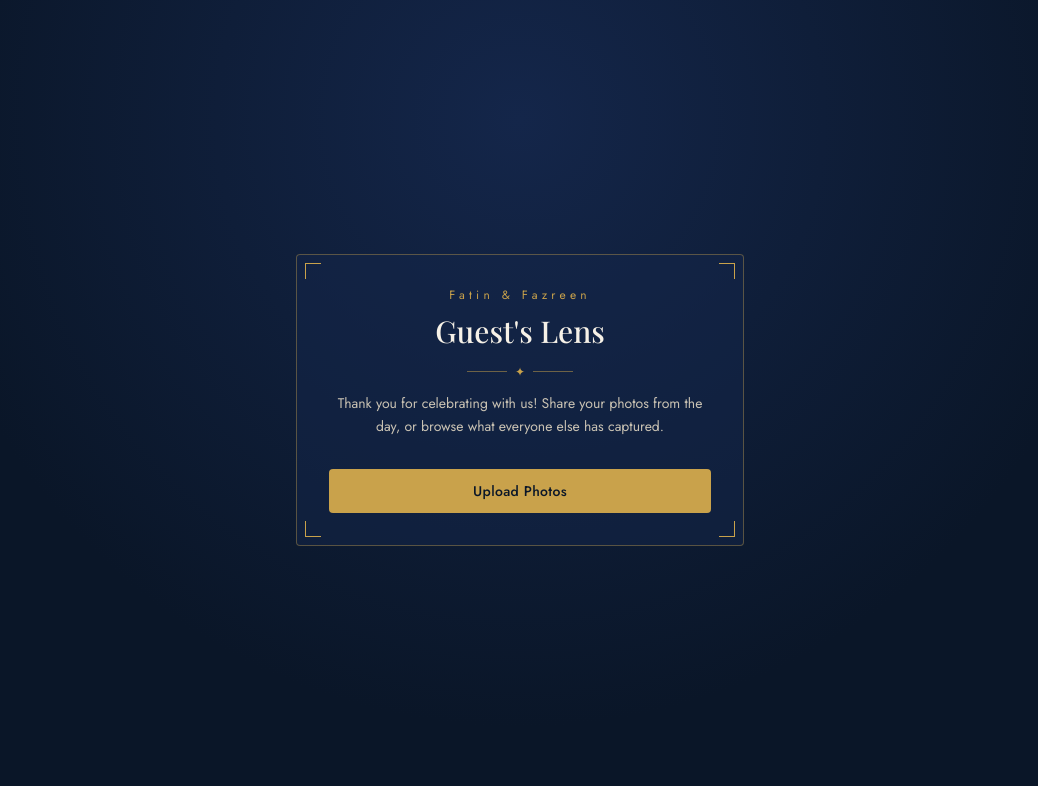
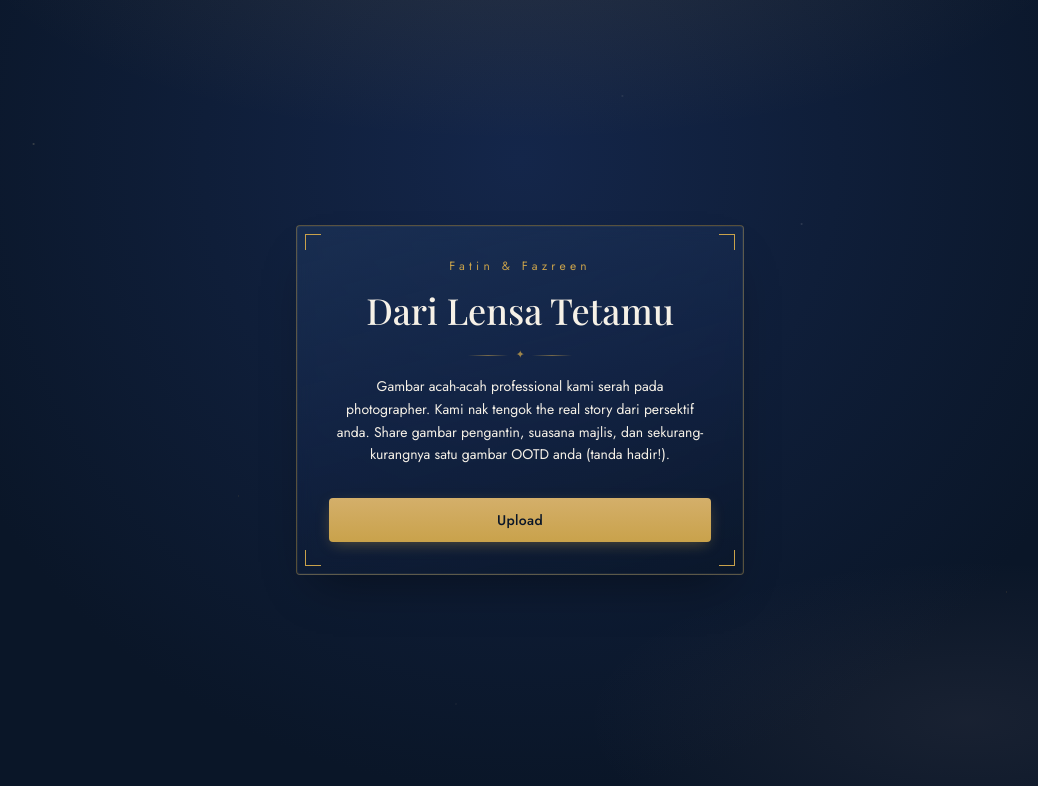
Before and after one commit to ayishh/guest-lens, a Next.js app: page / in a window 1280 px wide. Shown: the top 786 px of the page, without its empty margins (120-1158 px from the left). Built offline with nearby package versions, Linux system fonts and the light colour scheme.

Commit message:
last update kot

```diff
--- a/package.json
+++ b/package.json
@@ -11,6 +11,7 @@
   "dependencies": {
     "firebase": "^12.17.1",
     "gsap": "^3.15.0",
+    "jszip": "^3.10.1",
     "next": "16.3.1",
     "react": "19.2.8",
     "react-dom": "19.2.8"
--- a/src/app/globals.css
+++ b/src/app/globals.css
@@ -1,58 +1,201 @@
 @import "tailwindcss";
 
-/* Wedding theme colors — change once here, updates everywhere */
+/* Wedding theme — champagne gold on deep midnight navy */
 :root {
   --color-navy-deep: #0a1628;
   --color-navy: #14264a;
+  --color-navy-soft: #1c3358;
   --color-gold: #c9a24b;
   --color-gold-light: #d4af6a;
+  --color-champagne: #e8d5a3;
+  --color-blush: #c4a4a4;
   --color-ivory: #f6f1e7;
   --color-muted: #c9c2b3;
 }
 
 body {
   font-family: var(--font-sans), sans-serif;
+  color: var(--color-ivory);
 }
 
-/* Apply to headings that should use the elegant serif font */
 .font-display {
   font-family: var(--font-serif), serif;
 }
 
-/* Full-page dark navy background with a soft glow, used on every page */
+.font-script {
+  font-family: var(--font-script), cursive;
+}
+
+/* Full-page romantic atmosphere */
 .wedding-bg {
-  background: radial-gradient(
-    circle at 50% 15%,
-    var(--color-navy) 0%,
-    var(--color-navy-deep) 65%
+  position: relative;
+  isolation: isolate;
+  background:
+    radial-gradient(ellipse 80% 50% at 50% -10%, rgba(201, 162, 75, 0.12) 0%, transparent 55%),
+    radial-gradient(ellipse 60% 40% at 85% 90%, rgba(196, 164, 164, 0.08) 0%, transparent 50%),
+    radial-gradient(circle at 50% 20%, var(--color-navy) 0%, var(--color-navy-deep) 70%);
+  /* Clip horizontal petal drift only — keep vertical scroll for gallery */
+  overflow-x: hidden;
+}
+
+.wedding-bg::before {
+  content: "";
+  position: absolute;
+  inset: 0;
+  z-index: 0;
+  pointer-events: none;
+  opacity: 0.35;
+  background-image:
+    radial-gradient(1.5px 1.5px at 12% 18%, rgba(232, 213, 163, 0.55) 0%, transparent 100%),
+    radial-gradient(1px 1px at 28% 62%, rgba(201, 162, 75, 0.4) 0%, transparent 100%),
+    radial-gradient(1.5px 1.5px at 72% 28%, rgba(246, 241, 231, 0.35) 0%, transparent 100%),
+    radial-gradient(1px 1px at 88% 74%, rgba(201, 162, 75, 0.45) 0%, transparent 100%),
+    radial-gradient(1px 1px at 45% 88%, rgba(232, 213, 163, 0.3) 0%, transparent 100%),
+    radial-gradient(1.5px 1.5px at 58% 12%, rgba(246, 241, 231, 0.25) 0%, transparent 100%);
+  animation: twinkle 6s ease-in-out infinite alternate;
+}
+
+.wedding-bg > * {
+  position: relative;
+  z-index: 1;
+}
+
+@keyframes twinkle {
+  from {
+    opacity: 0.25;
+  }
+  to {
+    opacity: 0.5;
+  }
+}
+
+@keyframes float-petal {
+  0% {
+    transform: translateY(0) translateX(0) rotate(0deg);
+    opacity: 0;
+  }
+  12% {
+    opacity: 0.55;
+  }
+  88% {
+    opacity: 0.35;
+  }
+  100% {
+    transform: translateY(110vh) translateX(40px) rotate(180deg);
+    opacity: 0;
+  }
+}
+
+.invite-card {
+  background: linear-gradient(
+    165deg,
+    rgba(28, 51, 88, 0.72) 0%,
+    rgba(20, 38, 74, 0.55) 50%,
+    rgba(10, 22, 40, 0.65) 100%
+  );
+  border: 1px solid rgba(201, 162, 75, 0.4);
+  box-shadow:
+    0 0 0 1px rgba(232, 213, 163, 0.06) inset,
+    0 24px 48px -20px rgba(0, 0, 0, 0.45);
+  backdrop-filter: blur(8px);
+}
+
+.ornament-corner {
+  position: absolute;
+  width: 1rem;
+  height: 1rem;
+  border-color: var(--color-gold);
+  pointer-events: none;
+}
+
+.divider-ornament {
+  display: flex;
+  align-items: center;
+  justify-content: center;
+  gap: 0.5rem;
+  margin: 0.75rem 0;
+}
+
+.divider-ornament .line {
+  height: 1px;
+  width: 2.5rem;
+  background: linear-gradient(
+    90deg,
+    transparent,
+    rgba(201, 162, 75, 0.55),
+    transparent
   );
 }
 
-/* The gold-bordered card that holds each page's content */
-.invite-card {
-  background: rgba(20, 38, 74, 0.5);
-  border: 1px solid rgba(201, 162, 75, 0.4);
+.divider-ornament .gem {
+  color: var(--color-gold);
+  font-size: 0.65rem;
+  animation: gem-pulse 3s ease-in-out infinite;
 }
 
-/* Solid gold button, e.g. "Upload Photos" */
-.btn-gold {
-  background: var(--color-gold);
-  color: var(--color-navy-deep);
-  transition: background-color 0.2s ease;
-}
-.btn-gold:hover {
-  background: var(--color-gold-light);
+@keyframes gem-pulse {
+  0%,
+  100% {
+    opacity: 0.7;
+    transform: scale(1);
+  }
+  50% {
+    opacity: 1;
+    transform: scale(1.15);
+  }
 }
 
-/* Outlined gold button, e.g. "View Gallery" */
+.btn-gold {
+  display: inline-flex;
+  align-items: center;
+  justify-content: center;
+  background: linear-gradient(180deg, var(--color-gold-light) 0%, var(--color-gold) 100%);
+  color: var(--color-navy-deep);
+  transition:
+    background 0.25s ease,
+    transform 0.25s ease,
+    box-shadow 0.25s ease;
+  box-shadow: 0 4px 16px -4px rgba(201, 162, 75, 0.45);
+}
+
+.btn-gold:hover {
+  background: linear-gradient(180deg, #e0c078 0%, var(--color-gold-light) 100%);
+  transform: translateY(-1px);
+  box-shadow: 0 6px 20px -4px rgba(201, 162, 75, 0.55);
+}
+
+.btn-gold:active {
+  transform: translateY(0);
+}
+
 .btn-gold-outline {
+  display: inline-flex;
+  align-items: center;
+  justify-content: center;
   border: 1px solid var(--color-gold);
   color: var(--color-gold);
   transition:
-    background-color 0.2s ease,
-    color 0.2s ease;
+    background-color 0.25s ease,
+    color 0.25s ease,
+    transform 0.25s ease;
 }
+
 .btn-gold-outline:hover {
   background: var(--color-gold);
   color: var(--color-navy-deep);
+  transform: translateY(-1px);
 }
+
+/* Soft floating petals (decorative) */
+.petal {
+  position: absolute;
+  z-index: 0;
+  pointer-events: none;
+  border-radius: 60% 40% 60% 40%;
+  background: linear-gradient(
+    135deg,
+    rgba(232, 213, 163, 0.35),
+    rgba(196, 164, 164, 0.25)
+  );
+  animation: float-petal linear infinite;
+}
--- a/src/app/layout.js
+++ b/src/app/layout.js
@@ -1,9 +1,6 @@
-import { Playfair_Display, Jost } from "next/font/google";
+import { Playfair_Display, Jost, Great_Vibes } from "next/font/google";
 import "./globals.css";
 
-// Next.js downloads these fonts at build time and serves them from your own
-// site — faster than the old <style jsx> Google Fonts import, and it works
-// on every page automatically, no "use client" needed just for fonts.
 const playfairDisplay = Playfair_Display({
   subsets: ["latin"],
   weight: ["500", "600"],
@@ -17,14 +14,18 @@ const jost = Jost({
   variable: "--font-sans",
 });
 
+const greatVibes = Great_Vibes({
+  subsets: ["latin"],
+  weight: ["400"],
+  variable: "--font-script",
+});
+
 export const metadata = {
-  title: "Guest Lens",
-  description: "Share your photos from Fatin & Fazreen's wedding day",
+  title: "Melalui Mata Anda / Through Your Eyes — Fatin & Fazreen",
+  description:
+    "Gambar acah-acah professional kami serah pada photographer. Kongsi real story dari sudut anda — including a handsome/cantik photo of yourself.",
 };
 
-// This tells phone browsers to render the page at the phone's real width,
-// instead of zoomed out like a desktop site. Without this, mobile layouts
-// (like the gold-bordered cards) can look tiny and squished.
 export const viewport = {
   width: "device-width",
   initialScale: 1,
@@ -33,7 +34,10 @@ export const viewport = {
 
 export default function RootLayout({ children }) {
   return (
-    <html lang="en" className={`${playfairDisplay.variable} ${jost.variable}`}>
+    <html
+      lang="ms"
+      className={`${playfairDisplay.variable} ${jost.variable} ${greatVibes.variable}`}
+    >
       <body style={{ margin: 0, background: "#0A1628" }}>{children}</body>
     </html>
   );
--- a/src/app/page.jsx
+++ b/src/app/page.jsx
@@ -1,50 +1,77 @@
+"use client";
+
 import Link from "next/link";
 import CoupleNames from "@/components/CoupleName.jsx";
+import PageReveal from "@/components/PageReveal.jsx";
+import WeddingPetals from "@/components/WeddingPetals.jsx";
 
 export default function HomePage() {
   return (
     <div className="wedding-bg min-h-[100dvh] flex items-center justify-center px-4 py-8 sm:p-6">
-      <div className="invite-card w-full max-w-md rounded-sm p-6 sm:p-8 relative text-center">
+      <WeddingPetals count={9} />
 
-        {/* corner ornaments */}
+      <PageReveal className="w-full max-w-md">
+        <div className="invite-card w-full rounded-sm p-6 sm:p-8 relative text-center">
           <div className="absolute top-2 left-2 w-3.5 h-3.5 sm:w-4 sm:h-4 border-t border-l border-[#C9A24B]" />
           <div className="absolute top-2 right-2 w-3.5 h-3.5 sm:w-4 sm:h-4 border-t border-r border-[#C9A24B]" />
           <div className="absolute bottom-2 left-2 w-3.5 h-3.5 sm:w-4 sm:h-4 border-b border-l border-[#C9A24B]" />
           <div className="absolute bottom-2 right-2 w-3.5 h-3.5 sm:w-4 sm:h-4 border-b border-r border-[#C9A24B]" />
 
-        <CoupleNames className="text-xs tracking-[0.3em] sm:tracking-[0.35em] mb-2" />
-
-        <h1 className="font-display text-2xl sm:text-3xl text-[#F6F1E7] mb-1 leading-snug">
-          Guest's Lens
-        </h1>
-
-        <div className="flex items-center justify-center gap-2 my-3">
-          <span className="h-px w-8 sm:w-10 bg-[#C9A24B]/50" />
-          <span className="text-[#C9A24B] text-xs">✦</span>
-          <span className="h-px w-8 sm:w-10 bg-[#C9A24B]/50" />
+          <div data-reveal>
+            <CoupleNames className="text-xs tracking-[0.3em] sm:tracking-[0.35em] mb-3" />
           </div>
 
-        <p className="text-[#C9C2B3] text-[13px] sm:text-sm leading-relaxed mb-8 px-2">
-          Thank you for celebrating with us! Share your photos from the day,
-          or browse what everyone else has captured.
+          {/* <p
+            data-reveal
+            className="font-script text-[#E8D5A3] text-2xl sm:text-3xl mb-1 leading-none"
+          >
+            Sumbangan anda
+          </p> */}
+
+          <h1
+            data-reveal
+            className="font-display text-3xl sm:text-4xl text-[#F6F1E7] mb-0.5 leading-snug"
+          >
+            Dari Lensa Tetamu
+          </h1>
+          {/* <p
+            data-reveal
+            className="text-[#C9C2B3] text-[11px] sm:text-xs tracking-[0.2em] uppercase mb-1"
+          >
+            Through Your Eyes
+          </p> */}
+
+          <div data-reveal className="divider-ornament">
+            <span className="line" />
+            <span className="gem">✦</span>
+            <span className="line" />
+          </div>
+
+          <div data-reveal className="mb-8 px-1 space-y-3">
+            <p className="text-[#F6F1E7] text-[13px] sm:text-sm leading-relaxed">
+              Gambar acah-acah professional kami serah pada photographer. Kami nak tengok
+               the real story dari persektif anda. Share gambar pengantin, suasana majlis,
+               dan sekurang-kurangnya satu gambar OOTD anda (tanda hadir!).
+
             </p>
+            {/* <p className="text-[#C9C2B3] text-[12px] sm:text-[13px] leading-relaxed">
+              The polished, professional shots we leave to the photographer.
+              What we want is the real story from your angle — the funny
+              moments, the resigned faces, and at least one handsome/pretty
+              photo of yourself. No excuses — please upload!
+            </p> */}
+          </div>
 
-        <div className="flex flex-col gap-3">
+          <div data-reveal className="flex flex-col gap-3">
             <Link
               href="/upload"
               className="btn-gold font-medium tracking-wide text-base sm:text-sm py-3.5 sm:py-3 rounded-sm"
             >
-            Upload Photos
+              Upload
             </Link>
-
-          {/* <Link
-            href="/gallery"
-            className="btn-gold-outline font-medium tracking-wide text-base sm:text-sm py-3.5 sm:py-3 rounded-sm"
-          >
-            View Gallery
-          </Link> */}
           </div>
         </div>
+      </PageReveal>
     </div>
   );
 }
--- a/src/app/upload/page.jsx
+++ b/src/app/upload/page.jsx
@@ -1,59 +1,59 @@
-// specify that this file need to run on browser, not just on the server
 "use client";
 
-import { useState } from "react";
+import { useEffect, useState } from "react";
 import { useRouter } from "next/navigation";
 import { db } from "@/lib/firebase";
 import { collection, addDoc, serverTimestamp } from "firebase/firestore";
 import compressImage from "@/lib/compressImage";
 import CoupleNames from "@/components/CoupleName.jsx";
+import PageReveal from "@/components/PageReveal.jsx";
+import WeddingPetals from "@/components/WeddingPetals.jsx";
 
 export default function UploadPage() {
   const router = useRouter();
 
-  // list of states that are stored and can be updated
-  const [files, setFiles] = useState([]);             // store the list of image file that user want to upload
-  const [guestName, setGuestName] = useState("");     // store the name the guest type in
-  const [guestWish, setGuestWish] = useState("");     // store the wish the guest type in
-  const [uploading, setUploading] = useState(false);  // track whether an upload is in progress(use for loading spinner)
-  const [error, setError] = useState("");             // store an error message if something goes wrong
+  const [files, setFiles] = useState([]);
+  const [guestName, setGuestName] = useState("");
+  const [guestWish, setGuestWish] = useState("");
+  const [uploading, setUploading] = useState(false);
+  const [progress, setProgress] = useState("");
+  const [error, setError] = useState("");
+  const [previewUrls, setPreviewUrls] = useState([]);
 
+  useEffect(() => {
+    const urls = files.map((f) => URL.createObjectURL(f));
+    setPreviewUrls(urls);
+    return () => urls.forEach((u) => URL.revokeObjectURL(u));
+  }, [files]);
 
-  // This function runs whenever user picks file from a file input
   const handleFileChange = (e) => {
-    // convert the browser object into array and takes only the first 3 file from that array
     const selected = Array.from(e.target.files).slice(0, 3);
-
-    // update the files state with this new list of files (max 3)
     setFiles(selected);
+    e.target.value = "";
   };
 
-  // Removes a single file from the preview list before upload, by its index
   const handleRemoveFile = (indexToRemove) => {
     setFiles((prev) => prev.filter((_, i) => i !== indexToRemove));
   };
 
-  // A function that handles upload. It uses async because it uses await to wait for the upload to finish
   const handleUpload = async () => {
-    // Safety check : if no files were selected,  show an error message and return
     if (files.length === 0) {
-      setError("Please select at least 1 photo.");
+      setError("Sila pilih sekurang-kurangnya 1 gambar.");
       return;
     }
 
-    // Before start the upload, set the uploading state to true so that user can see the loading spinner
     setUploading(true);
-
-    // Clear any previous error
     setError("");
 
     try {
-      // Loop over the files and upload them one by one
-      for (const file of files) {
-        // Compress before uploading
+      for (let i = 0; i < files.length; i++) {
+        const file = files[i];
+        setProgress(
+          `Memuat naik ${i + 1} / ${files.length}…`,
+        );
+
         const compressedFile = await compressImage(file);
 
-        // build a form  data object. This format is required by Cloudinary
         const formData = new FormData();
         formData.append("file", compressedFile);
         formData.append(
@@ -61,7 +61,6 @@ export default function UploadPage() {
           process.env.NEXT_PUBLIC_CLOUDINARY_UPLOAD_PRESET,
         );
 
-        // send the image to Cloudinary via POST request
         const res = await fetch(
           `https://api.cloudinary.com/v1_1/${process.env.NEXT_PUBLIC_CLOUDINARY_CLOUD_NAME}/image/upload`,
           {
@@ -70,11 +69,8 @@ export default function UploadPage() {
           },
         );
 
-        // convert Cloudinary response into usable JavaSript object and logs it into consol
         const data = await res.json();
-        console.log("Cloudinary response:", data);
 
-        // check if the upload was successful. Cloudinary returns a secure url on success
         if (!data.secure_url) {
           throw new Error(data.error?.message || "Upload failed");
         }
@@ -88,65 +84,75 @@ export default function UploadPage() {
       }
 
       setFiles([]);
-
-      // Upload finished — go straight to the gallery instead of showing a
-      // "thank you" screen first.
       router.push("/gallery");
     } catch (err) {
-      // catch error if something went wrong
       console.error(err);
-      setError(err.message || "Something went wrong. Please try again.");
-
-      // finally, turn off the loading spinner
+      setError(
+        err.message ||
+          "Ada masalah. Sila cuba lagi.",
+      );
     } finally {
       setUploading(false);
+      setProgress("");
     }
   };
 
-
-
   return (
     <div className="wedding-bg min-h-[100dvh] flex items-center justify-center px-4 py-8 sm:p-6">
-      <div className="invite-card w-full max-w-md rounded-sm p-5 sm:p-8 relative">
-        {/* corner ornaments */}
+      <WeddingPetals count={7} />
+
+      <PageReveal className="w-full max-w-md">
+        <div className="invite-card w-full rounded-sm p-5 sm:p-8 relative">
           <div className="absolute top-2 left-2 w-3.5 h-3.5 sm:w-4 sm:h-4 border-t border-l border-[#C9A24B]" />
           <div className="absolute top-2 right-2 w-3.5 h-3.5 sm:w-4 sm:h-4 border-t border-r border-[#C9A24B]" />
           <div className="absolute bottom-2 left-2 w-3.5 h-3.5 sm:w-4 sm:h-4 border-b border-l border-[#C9A24B]" />
           <div className="absolute bottom-2 right-2 w-3.5 h-3.5 sm:w-4 sm:h-4 border-b border-r border-[#C9A24B]" />
 
-        <div className="text-center mb-6 px-2">
+          <div data-reveal className="text-center mb-6 px-2">
             <CoupleNames className="text-xs tracking-[0.3em] sm:tracking-[0.35em] mb-2" />
-          <h1 className="font-display text-xl sm:text-2xl text-[#F6F1E7] mb-1 leading-snug">
-            Share Your Photos
+            <p className="font-script text-[#E8D5A3] text-xl sm:text-2xl mb-0.5">
+              Dari Lensa Tetamu
+            </p>
+            <h1 className="font-display text-xl sm:text-2xl text-[#F6F1E7] mb-0.5 leading-snug">
+              Kongsi Gambar Anda
             </h1>
-          <div className="flex items-center justify-center gap-2 my-3">
-            <span className="h-px w-8 sm:w-10 bg-[#C9A24B]/50" />
-            <span className="text-[#C9A24B] text-xs">✦</span>
-            <span className="h-px w-8 sm:w-10 bg-[#C9A24B]/50" />
+            {/* <p className="text-[#C9C2B3] text-[11px] tracking-[0.18em] uppercase mb-1">
+              Share a Few Snapshots
+            </p> */}
+            <div className="divider-ornament">
+              <span className="line" />
+              <span className="gem">✦</span>
+              <span className="line" />
             </div>
-          <p className="text-[#C9C2B3] text-[13px] sm:text-sm">
-            Up to 3 photos, no login needed.
+            <p className="text-[#F6F1E7] text-[13px] sm:text-sm leading-relaxed">
+              Gambar pengantin, suasana majlis, dan satu gambar OOTD anda.
+              Maksimum 3 gambar.
             </p>
+            {/* <p className="text-[#C9C2B3] text-[12px] sm:text-[13px] leading-relaxed mt-1.5">
+              Funny moments, resigned faces, and one flattering shot of you. Up
+              to 3 photos.
+            </p> */}
           </div>
 
+          <div data-reveal>
             <input
               type="text"
-          placeholder="Your name (optional)"
+              placeholder="Nama Tetamu"
               value={guestName}
               onChange={(e) => setGuestName(e.target.value)}
-          className="w-full bg-transparent border border-[#C9A24B]/40 rounded-sm px-3 py-3 sm:py-2 mb-4 text-[#F6F1E7] placeholder-[#C9C2B3]/60 text-base sm:text-sm focus:outline-none focus:border-[#C9A24B]"
+              className="w-full bg-transparent border border-[#C9A24B]/40 rounded-sm px-3 py-3 sm:py-2 mb-3 text-[#F6F1E7] placeholder-[#C9C2B3]/60 text-base sm:text-sm focus:outline-none focus:border-[#C9A24B]"
             />
 
             <input
               type="text"
-          placeholder="Your wish (optional)"
+              placeholder="Ucapan"
               value={guestWish}
               onChange={(e) => setGuestWish(e.target.value)}
               className="w-full bg-transparent border border-[#C9A24B]/40 rounded-sm px-3 py-3 sm:py-2 mb-4 text-[#F6F1E7] placeholder-[#C9C2B3]/60 text-base sm:text-sm focus:outline-none focus:border-[#C9A24B]"
             />
 
             <label className="block w-full mb-4">
-          <span className="sr-only">Choose photos</span>
+              <span className="sr-only">Pilih gambar</span>
               <input
                 type="file"
                 accept="image/*"
@@ -159,9 +165,10 @@ export default function UploadPage() {
             {files.length > 0 && (
               <div className="grid grid-cols-3 gap-1.5 sm:gap-2 mb-4">
                 {files.map((file, i) => (
-              <div key={i} className="relative">
+                  <div key={`${file.name}-${i}`} className="relative">
+                    {/* eslint-disable-next-line @next/next/no-img-element */}
                     <img
-                  src={URL.createObjectURL(file)}
+                      src={previewUrls[i]}
                       alt="preview"
                       className="w-full aspect-square object-cover rounded-sm border border-[#C9A24B]/40"
                     />
@@ -171,6 +178,7 @@ export default function UploadPage() {
                       className="absolute -top-1.5 -right-1.5 w-5 h-5 flex items-center justify-center
                                  rounded-full bg-[#0A1628] border border-[#C9A24B]/60 text-[#C9A24B]
                                  text-xs leading-none"
+                      aria-label="Remove photo"
                     >
                       ✕
                     </button>
@@ -183,14 +191,22 @@ export default function UploadPage() {
               <p className="text-red-400 text-[13px] sm:text-sm mb-4">{error}</p>
             )}
 
+            {uploading && progress && (
+              <p className="text-[#E8D5A3] text-[12px] sm:text-xs mb-3 text-center tracking-wide">
+                {progress}
+              </p>
+            )}
+
             <button
               onClick={handleUpload}
               disabled={uploading}
               className="btn-gold w-full font-medium tracking-wide text-base sm:text-sm py-3.5 sm:py-2.5 rounded-sm disabled:opacity-50"
             >
-          {uploading ? "Uploading..." : "Upload Photos"}
+              {uploading ? "Memuat naik… / Uploading…" : "Muat Naik / Upload"}
             </button>
           </div>
         </div>
+      </PageReveal>
+    </div>
   );
 }
--- /dev/null
+++ b/src/components/PageReveal.jsx
@@ -0,0 +1,43 @@
+"use client";
+
+import { useEffect, useRef } from "react";
+import { gsap } from "gsap";
+
+/**
+ * Fades/slides children in on mount. Mark child elements with
+ * `data-reveal` for staggered entrance; unmarked children animate as one.
+ */
+export default function PageReveal({ children, className = "" }) {
+  const rootRef = useRef(null);
+
+  useEffect(() => {
+    const root = rootRef.current;
+    if (!root) return;
+
+    const targets = root.querySelectorAll("[data-reveal]");
+    const els = targets.length > 0 ? targets : [root];
+
+    const ctx = gsap.context(() => {
+      gsap.fromTo(
+        els,
+        { opacity: 0, y: 22 },
+        {
+          opacity: 1,
+          y: 0,
+          duration: 0.75,
+          stagger: 0.1,
+          ease: "power3.out",
+          clearProps: "transform",
+        },
+      );
+    }, root);
+
+    return () => ctx.revert();
+  }, []);
+
+  return (
+    <div ref={rootRef} className={className}>
+      {children}
+    </div>
+  );
+}
--- /dev/null
+++ b/src/components/WeddingPetals.jsx
@@ -0,0 +1,82 @@
+"use client";
+
+import { useEffect, useRef } from "react";
+import { gsap } from "gsap";
+
+/**
+ * Soft floating petals for a romantic wedding atmosphere.
+ * Purely decorative — pointer-events none, sits behind page content.
+ */
+export default function WeddingPetals({ count = 8 }) {
+  const rootRef = useRef(null);
+
+  useEffect(() => {
+    const root = rootRef.current;
+    if (!root) return;
+
+    const petals = Array.from(root.querySelectorAll(".petal"));
+    const tweens = [];
+
+    petals.forEach((petal, i) => {
+      const duration = 16 + Math.random() * 10;
+      const delay = i * 0.9 + Math.random() * 3;
+      const startX = 5 + Math.random() * 90;
+      const drift = (20 + Math.random() * 40) * (i % 2 === 0 ? 1 : -1);
+      const size = 6 + Math.random() * 10;
+
+      gsap.set(petal, {
+        left: `${startX}%`,
+        top: "-10%",
+        width: size,
+        height: size * 1.25,
+        opacity: 0,
+        rotate: Math.random() * 40,
+        x: 0,
+        y: 0,
+      });
+
+      const tl = gsap.timeline({ repeat: -1, delay });
+      tl.to(petal, {
+        y: "115vh",
+        x: drift,
+        rotate: `+=${140 + Math.random() * 80}`,
+        duration,
+        ease: "none",
+      });
+      tl.to(
+        petal,
+        {
+          opacity: 0.45,
+          duration: duration * 0.15,
+          ease: "power1.out",
+        },
+        0,
+      );
+      tl.to(
+        petal,
+        {
+          opacity: 0,
+          duration: duration * 0.2,
+          ease: "power1.in",
+        },
+        duration * 0.8,
+      );
+
+      tweens.push(tl);
+    });
+
+    return () => tweens.forEach((t) => t.kill());
+  }, [count]);
+
+  return (
+    <div
+      ref={rootRef}
+      aria-hidden
+      className="pointer-events-none absolute inset-0 overflow-hidden z-0"
+    >
+      {Array.from({ length: count }).map((_, i) => (
+        <span key={i} className="petal absolute" />
+      ))}
+    </div>
+  );
+}
```
Also changed, not shown: src/app/gallery/page.jsx (+37 -32 lines), src/components/masonry.jsx (+16 -6 lines), 1 other file (tests, documents, lock files or other folders). Lines whose indentation alone changed are shown as unchanged.
